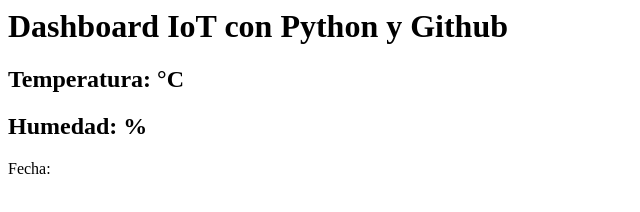
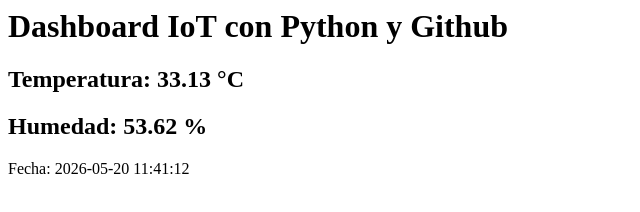
Before and after one commit to SDiazH77/iot_dashboard_python, a plain HTML site: page index.html in a window 1280 px wide. Shown: the whole page, without its empty margins (0-640 px from the left). Drawn offline with Linux system fonts and the light colour scheme.

Commit message:
Add files via upload

```diff
--- a/datos.json
+++ b/datos.json
@@ -1,5 +1,5 @@
 {
-    "Temperatura": 33.13,
-    "Humedad": 53.62,
-    "fecha:hora": "2026-05-20 11:41:12"
+    "temperatura": 33.13,
+    "humedad": 53.62,
+    "fecha_hora": "2026-05-20 11:41:12"
 }
--- a/index.html
+++ b/index.html
@@ -8,10 +8,10 @@
     <script>
         fetch('datos.json')
             .then(response => response.json())
-            .then(data => {
-                document.getElementById("temperatura").textContent = data.temperatura;
-                document.getElementById("humedad").textContent = data.humedad;
-                document.getElementById("fecha").textContent = data.fecha_hora;
+            .then(datos => {
+                document.getElementById("temperatura").textContent = datos.temperatura;
+                document.getElementById("humedad").textContent = datos.humedad;
+                document.getElementById("fecha").textContent = datos.fecha_hora;
             })
     </script>
 
```
